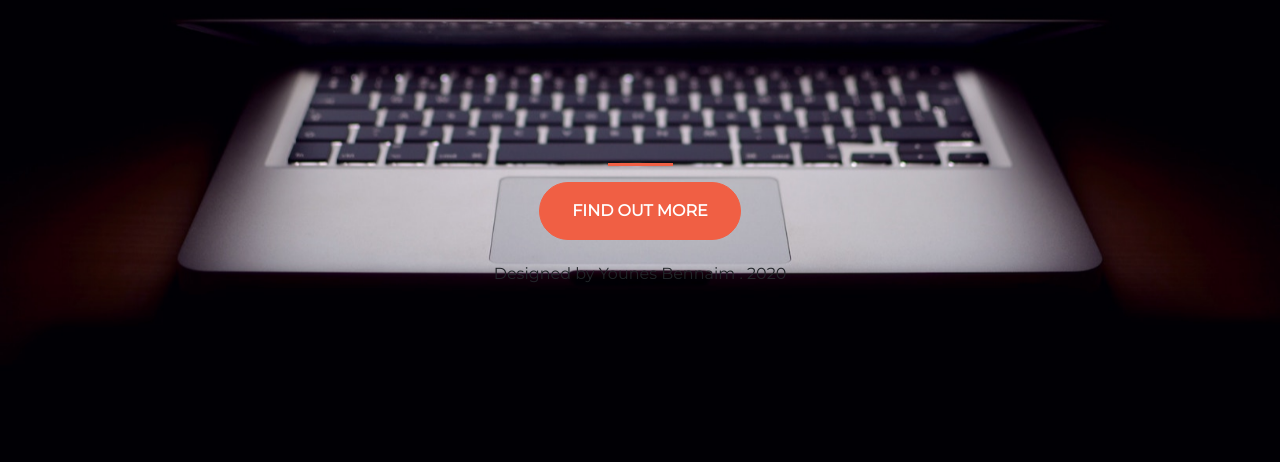
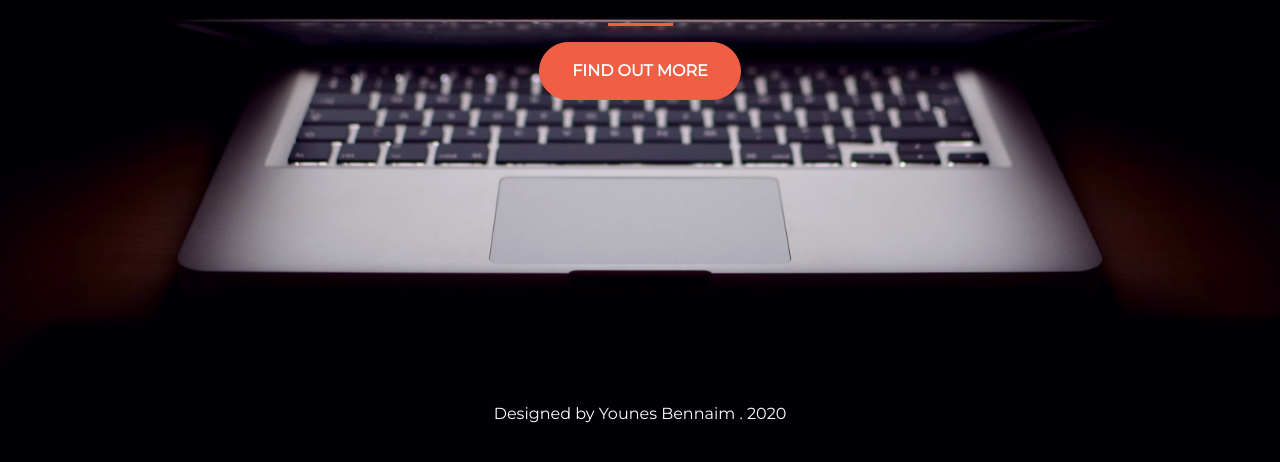
Before and after one commit to bennaimyounes/startup_of_the_year, a plain HTML site: page index.html in a window 1280 px wide. Shown: the part 294-756 px from the top of the page. Drawn offline with nearby package versions, Linux system fonts and the light colour scheme.

Commit message:
Update style.css

```diff
--- a/style.css
+++ b/style.css
@@ -13,6 +13,11 @@ html {
 h1 {
   font-size: 3rem;
   color: #e2dbdb;
+}
+
+h6 {
+  padding-top: 280px;
+  color: white;
 }
 
 hr {
```
